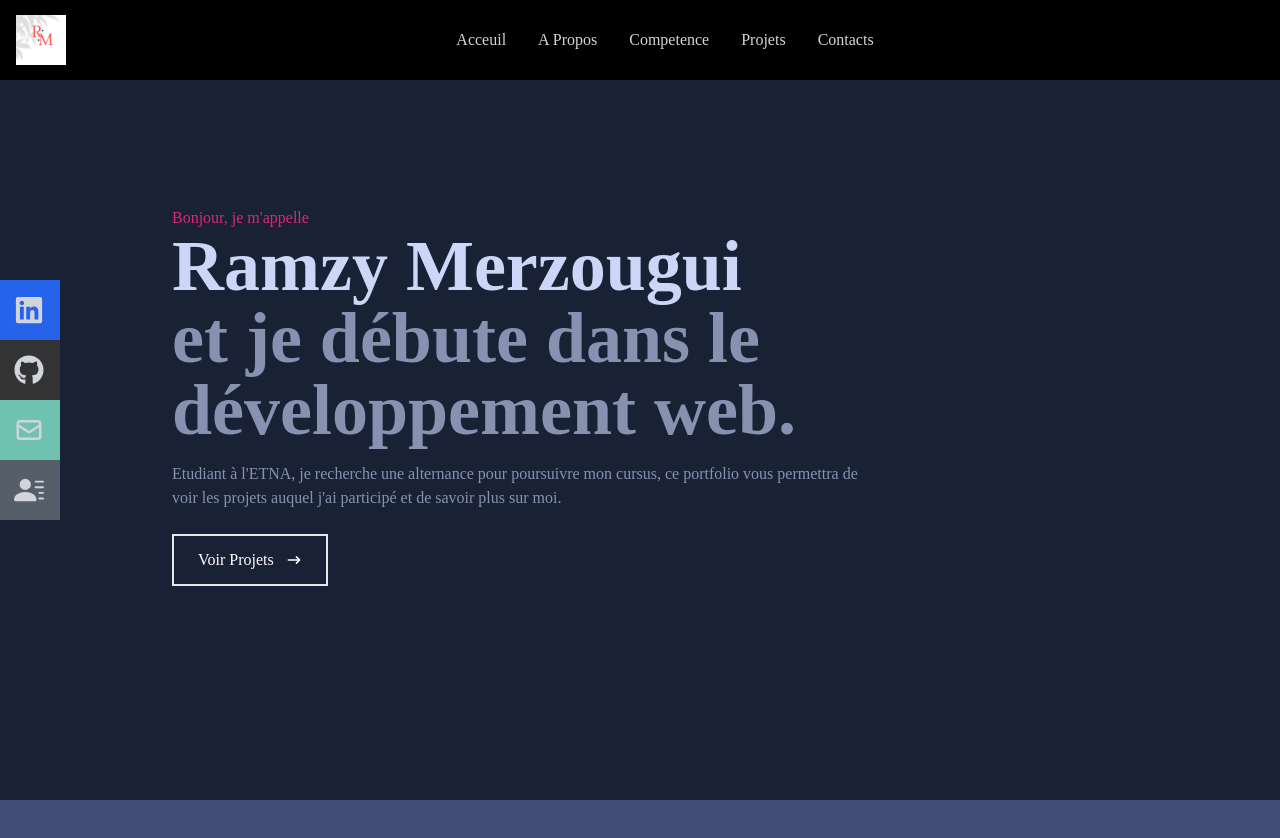
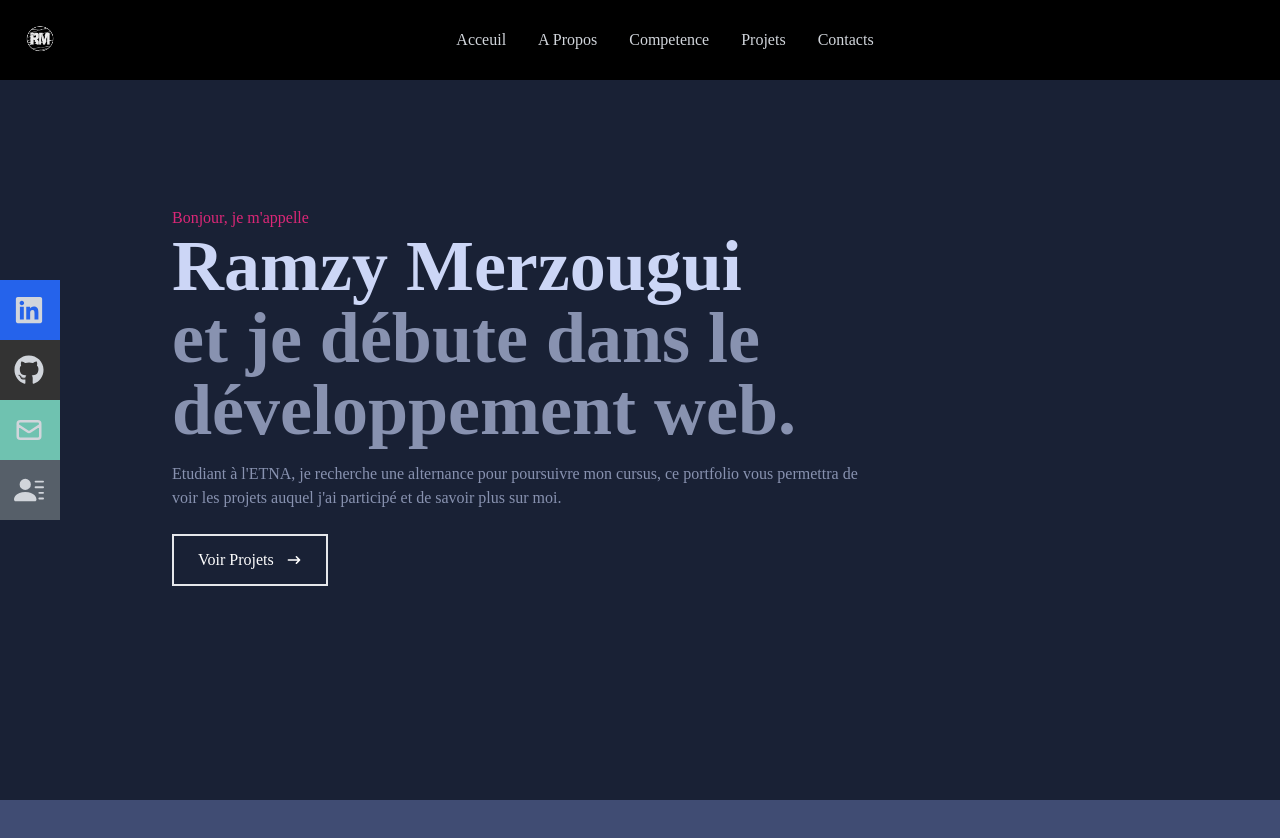
Before and after one commit to merzouur/Portfolio, a React (Create React App) app: page / in a window 1280 px wide. Shown: the top 838 px of the page. Built offline with nearby package versions, Linux system fonts and the light colour scheme.

Commit message:
mise a jour

```diff
--- a/src/components/Navbar.jsx
+++ b/src/components/Navbar.jsx
@@ -4,6 +4,7 @@ import  { FaBars, FaTimes, FaGithub, FaLinkedin, FaFacebook } from 'react-icons/
 import { HiOutlineMail} from 'react-icons/hi';
 import {BsFillPersonLinesFill} from 'react-icons/bs';
 import {Link} from 'react-scroll'
+import RM from '../assets/RM.jpg';
 
 const Navbar = () => {
     const [nav, setNav] = useState(false)
@@ -11,7 +12,7 @@ const Navbar = () => {
     return (
         <div className='fixed w-full h-[80px] flex justify-between items-center px-4 bg-[#000000] text-gray-300'>
             <div>
-                <img src={Logo} alt="Logo Image" style={{width: '50px'}} />
+                <img src={RM} alt="Logo Image" style={{width: '50px'}} />
             </div>
 
 
```
Also changed, not shown: package.json (line endings or trailing spaces), 1 other file (tests, documents, lock files or other folders).
